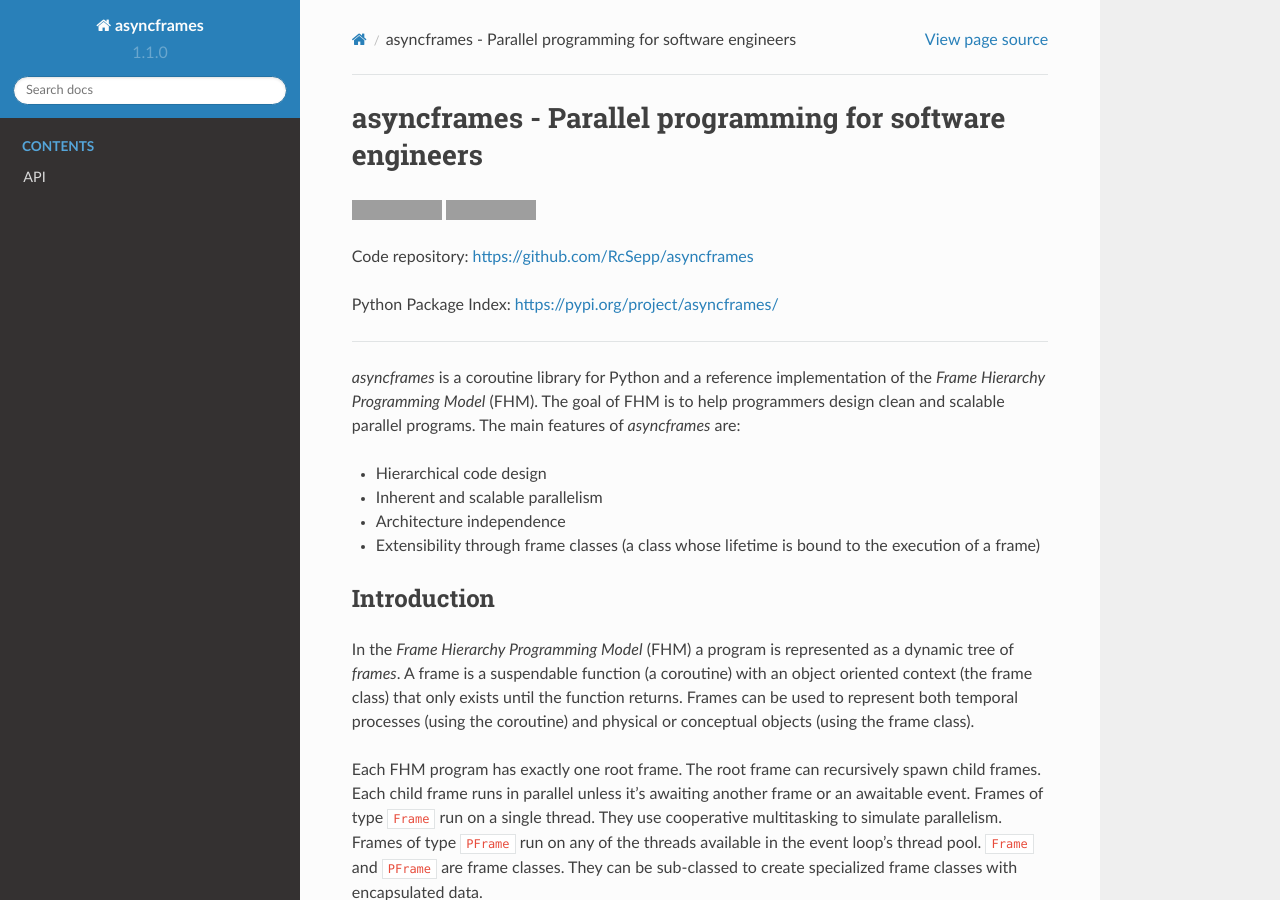
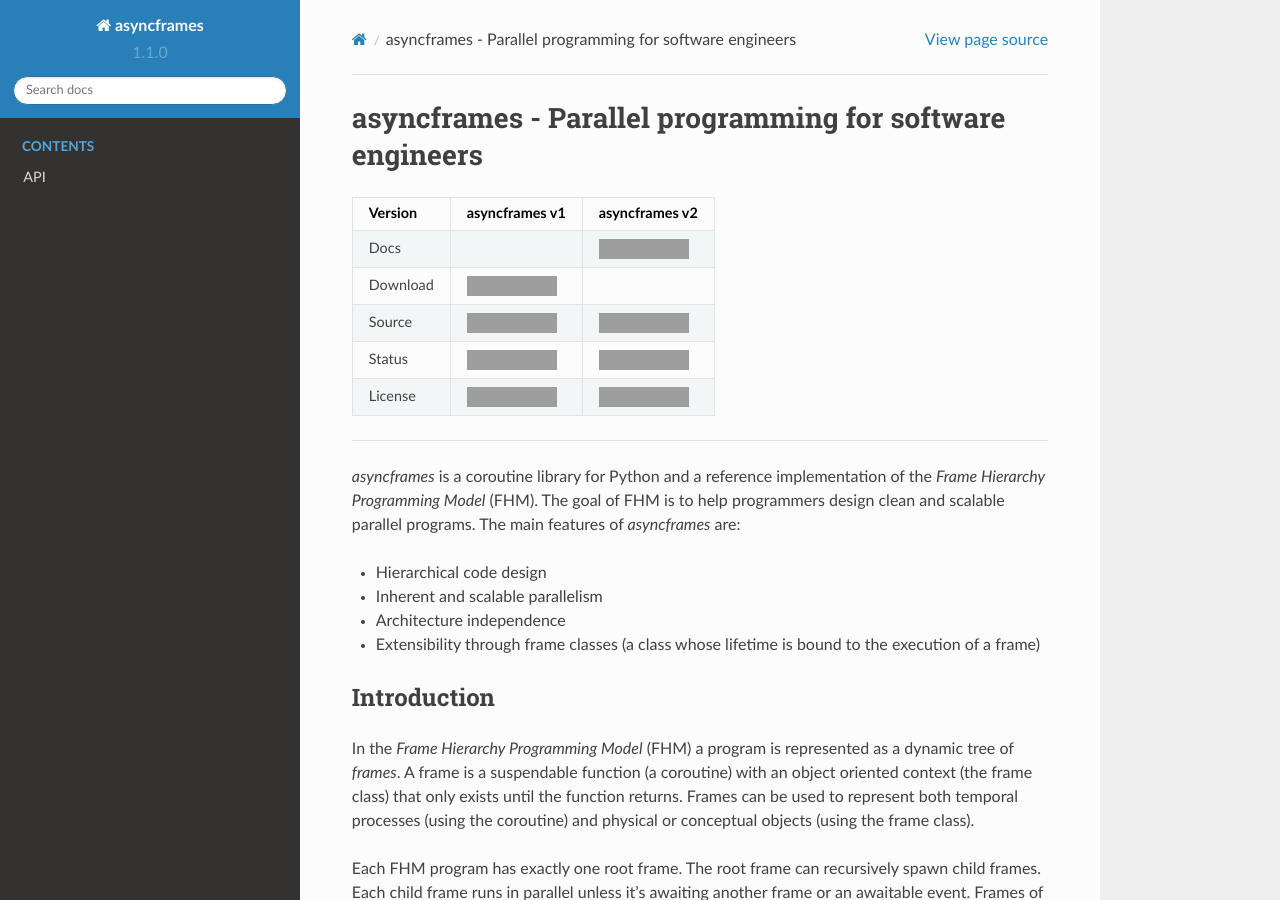
Before and after one commit to RcSepp/asyncframes, a Sphinx documentation site: the page built from docs/source/index.rst, in a window 1280 px wide and 900 px high. Built offline with Sphinx 7.4.7 and the Read the Docs theme 2.0.0, drawn with Linux system fonts in a browser that asks for light colours; grey boxes are pictures that could not be loaded.

Commit message:
Implemented badge table; Removed branch-dependent badges

```diff
--- a/README.rst
+++ b/README.rst
@@ -2,11 +2,37 @@
 asyncframes - Parallel programming for software engineers
 =========================================================
 
-|travis_badge| |readthedocs_badge|
+.. |rtd_v2| image:: https://img.shields.io/readthedocs/asyncframes/dev.svg?logo=Read%20the%20Docs
+    :target: https://asyncframes.readthedocs.io/en/dev/?badge=dev
+    :alt: Documentation Status
 
-Code repository: https://github.com/RcSepp/asyncframes
+.. |pypi_v1| image:: https://img.shields.io/badge/pypi-v1.1-blue.svg
+    :target: https://pypi.org/project/asyncframes/
 
-Python Package Index: https://pypi.org/project/asyncframes/
+.. |github_v1| image:: https://img.shields.io/badge/github-master-brightgreen.svg?style=social&logo=github
+    :target: https://github.com/RcSepp/asyncframes/tree/master
+.. |github_v2| image:: https://img.shields.io/badge/github-dev-brightgreen.svg?style=social&logo=github
+    :target: https://github.com/RcSepp/asyncframes/tree/dev
+
+.. |travis_v1| image:: https://img.shields.io/travis/RcSepp/asyncframes/master.svg?logo=travis
+    :target: https://travis-ci.org/RcSepp/asyncframes
+.. |travis_v2| image:: https://img.shields.io/travis/RcSepp/asyncframes/dev.svg?logo=travis
+    :target: https://travis-ci.org/RcSepp/asyncframes
+
+.. |license_v1| image:: https://img.shields.io/badge/License-MIT-brightgreen.svg
+    :target: https://opensource.org/licenses/MIT
+.. |license_v2| image:: https://img.shields.io/badge/License-MIT-brightgreen.svg
+    :target: https://opensource.org/licenses/MIT
+
+========= ======================================== ========================================
+Version   asyncframes v1                           asyncframes v2
+========= ======================================== ========================================
+Docs                                               |rtd_v2|
+Download  |pypi_v1|
+Source    |github_v1|                              |github_v2|
+Status    |travis_v1|                              |travis_v2|
+License   |license_v1|                             |license_v2|
+========= ======================================== ========================================
 
 ----
 
--- a/docs/source/conf.py
+++ b/docs/source/conf.py
@@ -12,7 +12,6 @@
 # add these directories to sys.path here. If the directory is relative to the
 # documentation root, use os.path.abspath to make it absolute, like shown here.
 #
-import git
 import os.path
 import sys
 sys.path.insert(0, os.path.abspath('../../.'))
@@ -72,16 +71,6 @@
 
 # The name of the Pygments (syntax highlighting) style to use.
 pygments_style = 'sphinx'
-
-# A string of reStructuredText that will be included at the end of every source
-# file that is read.
-rst_epilog = """
-.. |travis_badge| image:: https://travis-ci.org/RcSepp/asyncframes.svg?branch={git_branch}
-    :target: https://travis-ci.org/RcSepp/asyncframes
-.. |readthedocs_badge| image:: https://readthedocs.org/projects/asyncframes/badge/?version={git_branch}
-    :target: https://asyncframes.readthedocs.io/en/{git_branch}/?badge={git_branch}
-    :alt: Documentation Status
-""".format(git_branch=git.Repo(os.path.split(__file__)[0], search_parent_directories=True).head.ref.name)
 
 
 # -- Options for HTML output -------------------------------------------------
--- a/readthedocs_requirements.txt
+++ /dev/null
@@ -1 +0,0 @@
-GitPython >= 2.1.11
```
